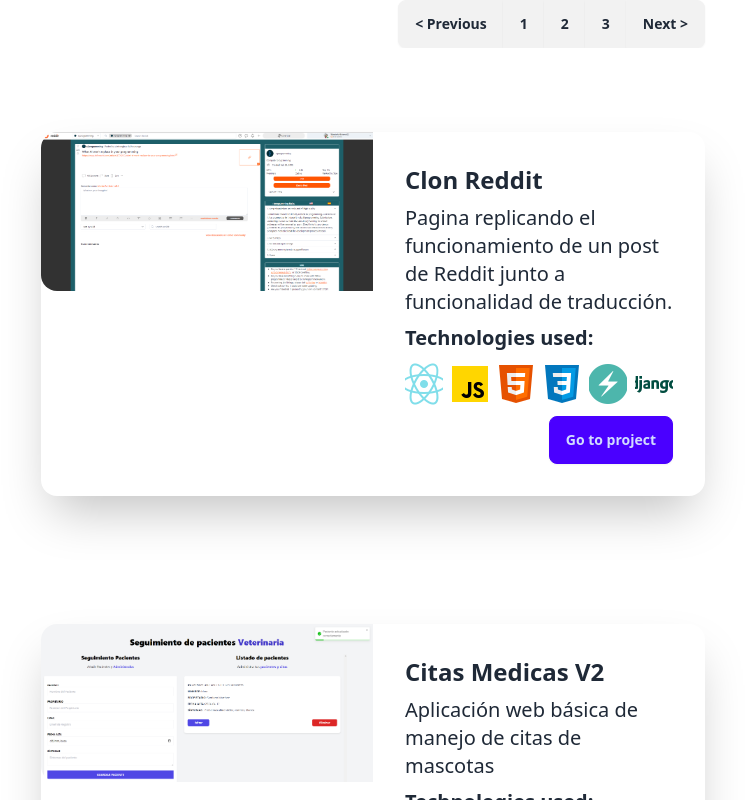
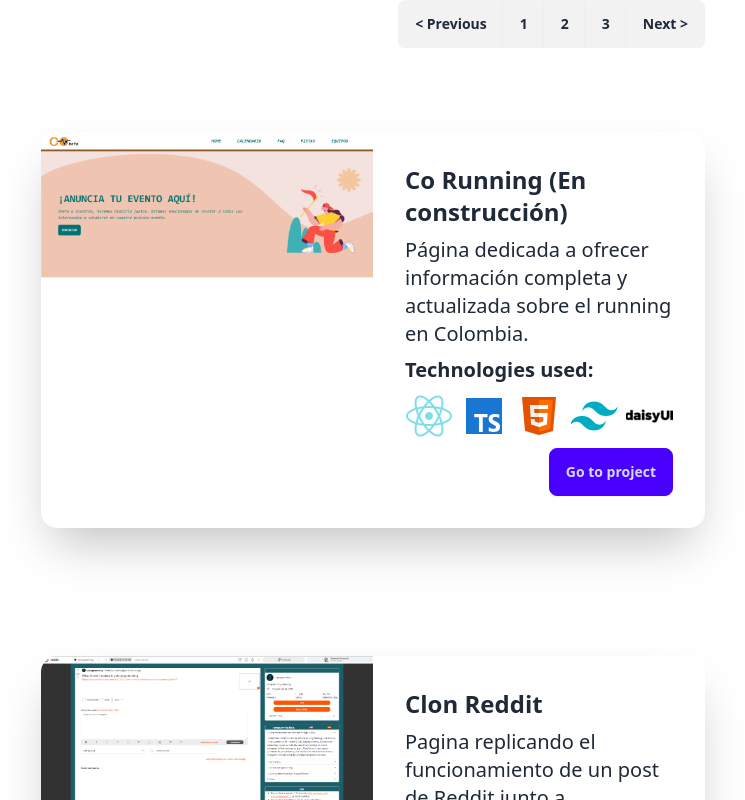
Before and after one commit to SantiagoMartinez99/PortfolioDavidMartinez, a React (Vite) app: page / in a window 1280 px wide. Shown: the part 960-1760 px from the top of the page, without its empty margins (267-1012 px from the left). Built offline with nearby package versions, Linux system fonts and the light colour scheme.

Commit message:
updated: coRunning

```diff
--- a/src/data/db.ts
+++ b/src/data/db.ts
@@ -3,10 +3,19 @@ import RedditProject from "../assets/projectImages/RedditProject.png";
 import CalorieTracker from "../assets/projectImages/calorieTrackerImg2.png";
 import TiendaVirtual from "../assets/projectImages/ecommerceImg.png";
 import ControlGastos from "../assets/projectImages/presupuestoImg copy.png";
+import CoRunning from "../assets/projectImages/coRunning.png"
 import Propinas from "../assets/projectImages/propinasImg.png";
 import type { Project } from "../types";
 
 export const db: Project[] = [
+  {
+    id: 0,
+    name: "Co Running (En construcción)",
+    image: CoRunning,
+    desc: "Página dedicada a ofrecer información completa y actualizada sobre el running en Colombia.",
+    techUsed: ["React", "TS", "HTML", "Tailwind", "DaisyUI",],
+    link: "https://github.com/SantiagoMartinez99/ProyectoReddit",
+  },
   {
     id: 1,
     name: "Clon Reddit",
```
Also changed, not shown: src/assets/projectImages/coRunning.png (added).
